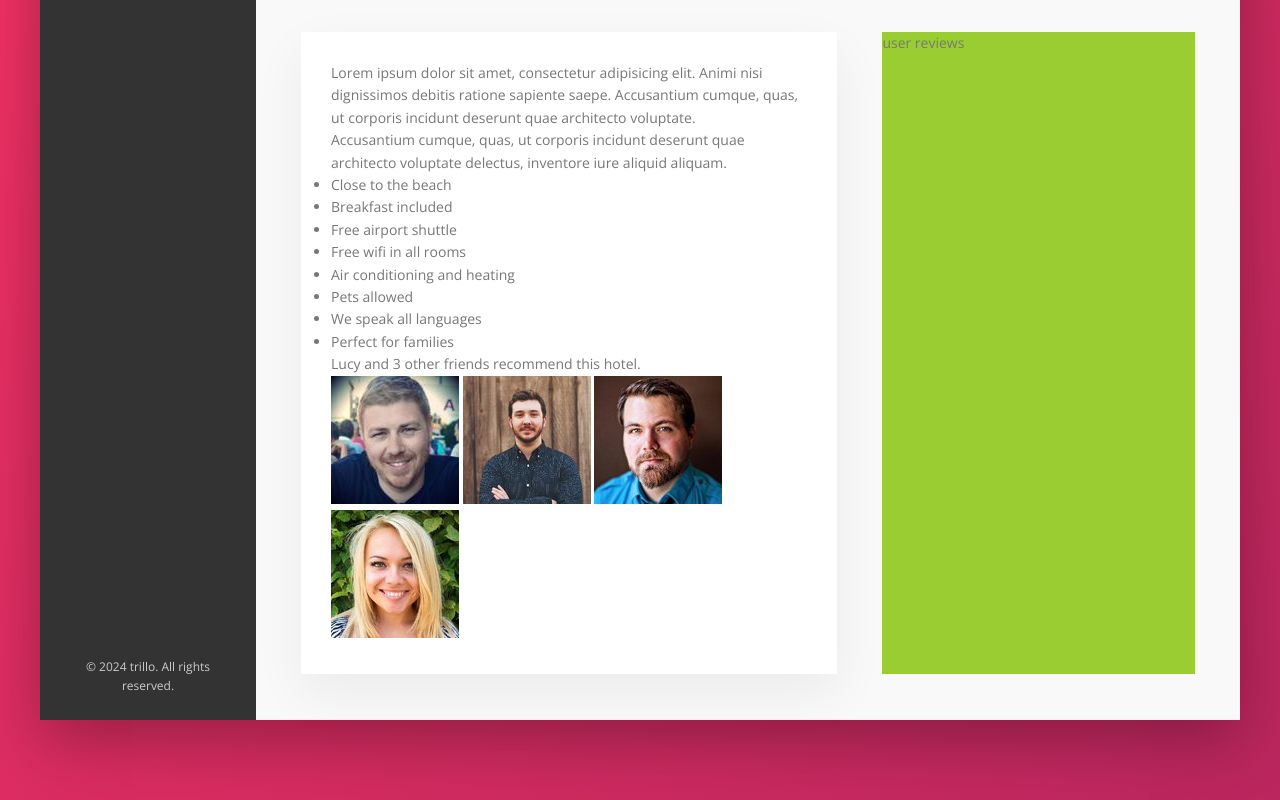
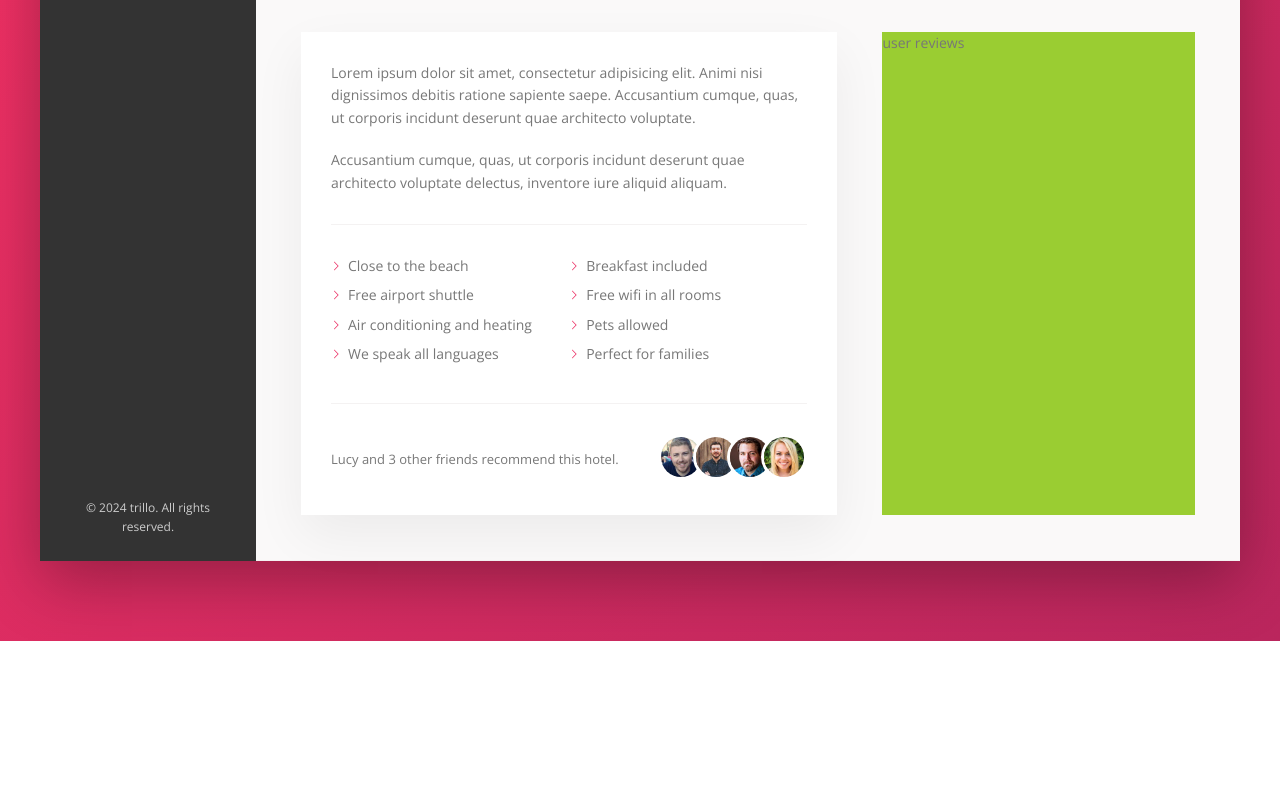
Before and after one commit to trungnd19/flexbox-page, a website: page index.html in a window 1280 px wide. Shown: the part 615-1415 px from the top of the page. After the commit the page ends 1256 px from the top, so only its background shows below. Drawn offline with nearby package versions, Linux system fonts and the light colour scheme.

Commit message:
feat: add mask-image

```diff
--- a/sass/_components.scss
+++ b/sass/_components.scss
@@ -286,3 +286,67 @@
     box-shadow: none;
    }
 }
+
+//////////////// Paragraph
+.paragraph:not(:last-of-type) {
+    margin-bottom: 2rem;
+}
+//////////////// List
+.list {
+    list-style: none;
+    margin: 3rem 0;
+    border-top: var(--line);
+    border-bottom: var(--line);
+    padding: 3rem 0;
+
+    display: flex;
+    flex-wrap: wrap;
+
+    &__item {
+        flex: 0 0 50%;
+        margin-bottom: .7rem;
+    }
+
+    &__item::before {
+        content: "";
+        display: inline-block;
+        width: 1rem;
+        height: 1rem;
+        margin-right: .7rem;
+
+        // Masks
+        background-color: var(--color-primary);
+        -webkit-mask-image: url(../img/chevron-thin-right.svg);
+        -webkit-mask-size: cover;
+        mask-image: url(../img/chevron-thin-right.svg);
+        mask-size: cover;
+    }
+}
+//////////////// Recommend
+.recommend {
+    font-size: 1.3rem;
+    color: var(--color-grey-dark-2);
+    display: flex;
+    align-items: center;
+    justify-content: space-between;
+
+    &__count {
+
+    }
+
+    &__friends {
+
+    }
+
+    &__photo {
+        box-sizing: content-box;
+        height: 4rem;
+        width: 4rem;
+        border-radius: 50%;
+        border: 3px solid #fff;
+
+        &:not(:last-child) {
+            margin-right: -1.5rem;
+        }
+    }
+}
--- a/sass/_layout.scss
+++ b/sass/_layout.scss
@@ -33,7 +33,6 @@
     flex: 1;
 }
 
-
 .detail {
     display: flex;
     padding: 4.5rem;
```
Also changed, not shown: css/style.css.
